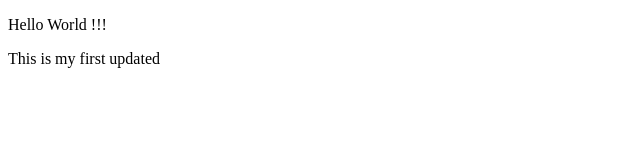
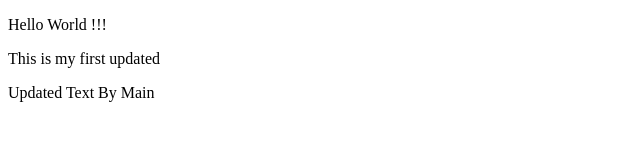
Before and after one commit to Prak-Pisith/git-demo, a plain HTML site: page index.html in a window 1280 px wide. Shown: the whole page, without its empty margins (0-640 px from the left). Drawn offline with Linux system fonts and the light colour scheme.

Commit message:
sixth commit :: Updated index file by main

```diff
--- a/index.html
+++ b/index.html
@@ -8,5 +8,6 @@
 <body>
   <p>Hello World !!!</p>
   <p>This is my first updated</p>
+  <p>Updated Text By Main</p>
 </body>
 </html>
```
